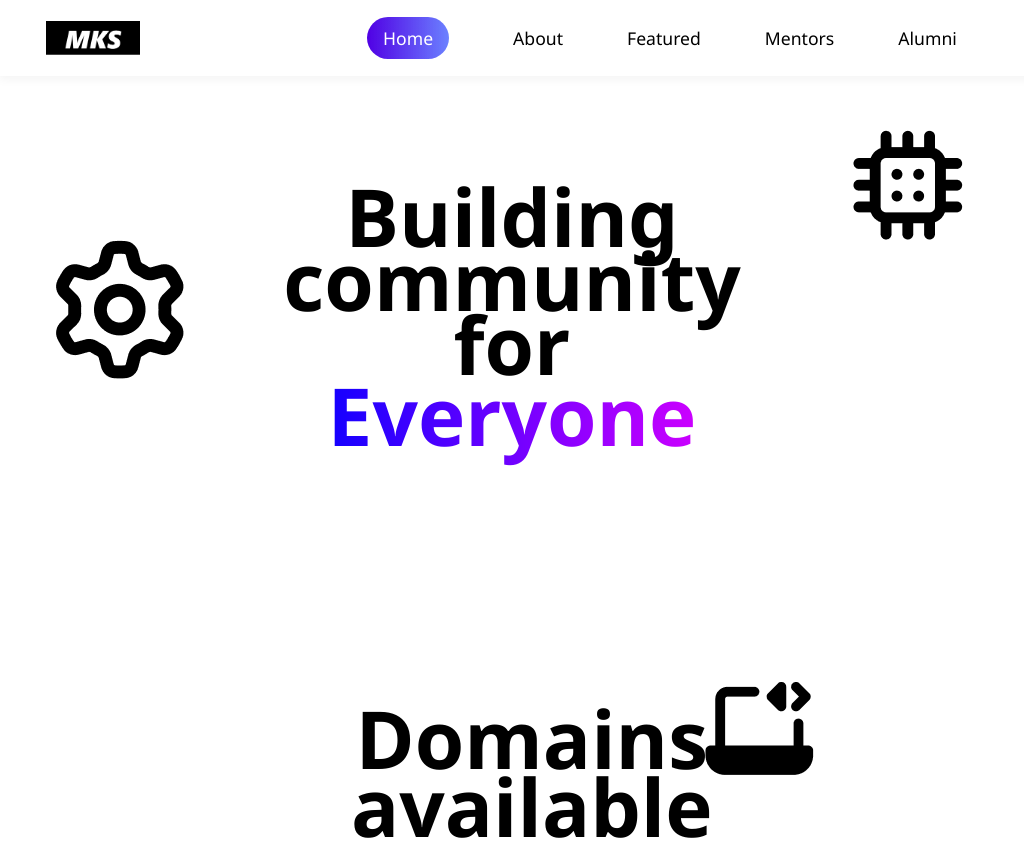
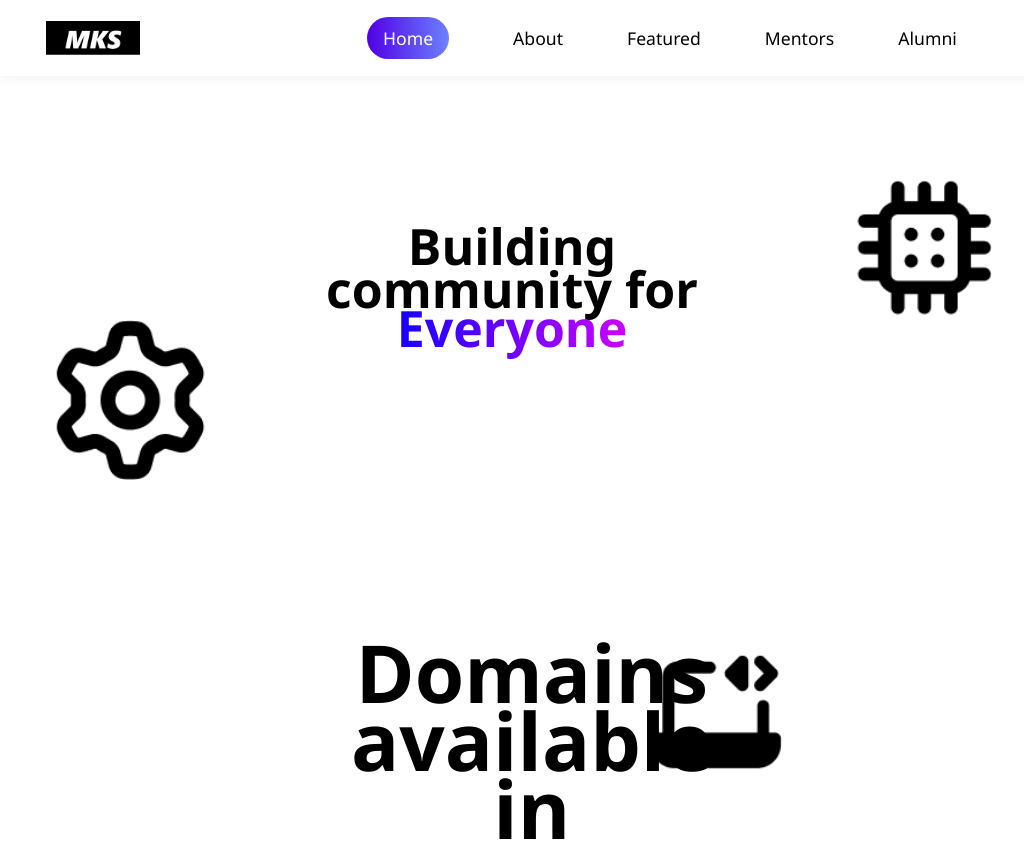
Before and after one commit to ju-makerspace/mks-website, a React (Create React App) app in the folder frontend/: page / in a window 1024 px wide. Shown: the top 841 px of the page. Built offline with nearby package versions, Linux system fonts and the light colour scheme; the HTML template or start-up script is replaced by a standard one.

Commit message:
Hero Section: for Tablet & desktop

```diff
--- a/frontend/src/styles/desktop/Navbar.css
+++ b/frontend/src/styles/desktop/Navbar.css
@@ -53,23 +53,6 @@ navbar .active {
     border-radius: 30rem;
 }
 
-@media screen and (max-width: 500px) {
-    navbar ul li {
-        padding: 0 30px;
-        font-size: 1.2rem;
-    }
-
-    navbar img {
-        margin-left: 10px;
-        height: 2.5rem;
-    }
-}
-
-/* 320px — 480px: Mobile devices */
-/* 481px — 768px: iPads, Tablets */
-/* 769px — 1024px: Small screens, laptops */
-/* 1025px — .... : Desktops, large screens */
-
 /* Desktop: 1024px - 1200px */
 @media all and (min-width: 1024px) and (max-width: 1200px) {
     navbar ul {
--- a/frontend/src/styles/desktop/home/Hero.css
+++ b/frontend/src/styles/desktop/home/Hero.css
@@ -41,7 +41,7 @@
   position: absolute;
   left: 5%;
   right: 91.39%;
-  top: 30%;
+  top: 35%;
   bottom: 64.05%;
 
   transition: all 1s 0s ease-in-out;
@@ -61,6 +61,87 @@
 .laptop {
   position: absolute;
   right: 20%;
-  top: 83.61%;
+  top: 80%;
   bottom: 0%;
 }
+
+/* Desktop: 1024px - 1200px */
+@media all and (min-width: 1024px) and (max-width: 1200px) {
+  .hero-text {
+    margin: 20% auto;
+    padding: 0 25%;
+    font-size: 60px;
+  }
+
+  .gear {
+    height: 20vh;
+    top: 45%;
+  }
+
+  .chip {
+    height: 20vh;
+    top: 21%;
+    right: 4%;
+  }
+
+  .laptop {
+    height: 18vh;
+    right: 23%;
+  }
+}
+
+/* Tablet: 768px - 1023px */
+@media all and (min-width: 768px) and (max-width: 1000px) {
+  .hero-text {
+    margin: 22% auto;
+    padding: 0 25%;
+    font-size: 50px;
+    line-height: 82%;
+  }
+
+  .gear {
+    height: 20vh;
+    top: 40%;
+  }
+
+  .chip {
+    height: 20vh;
+    top: 21%;
+    right: 2%;
+  }
+
+  .laptop {
+    height: 18vh;
+    right: 23%;
+  }
+}
+
+
+@media all and (min-width: 1000px) and (max-width: 1024px) {
+  .hero-text {
+    margin: 22% auto;
+    padding: 0 30%;
+    font-size: 50px;
+    line-height: 85%;
+  }
+
+  .gear {
+    height: 20vh;
+    top: 40%;
+  }
+
+  .chip {
+    height: 20vh;
+    top: 21%;
+    right: 2%;
+  }
+
+  .laptop {
+    height: 18vh;
+    right: 23%;
+  }
+}
+
+/* mobile: 481px - 767px */
+
+/* smaller phones: 480px */
```
